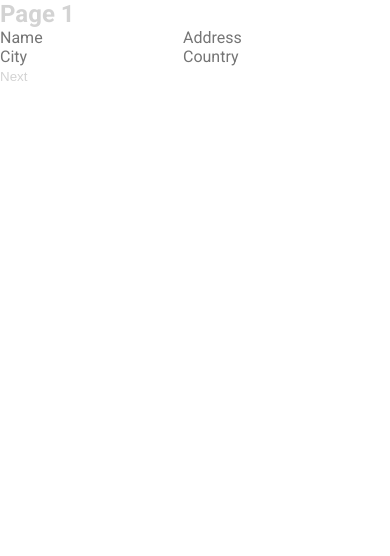
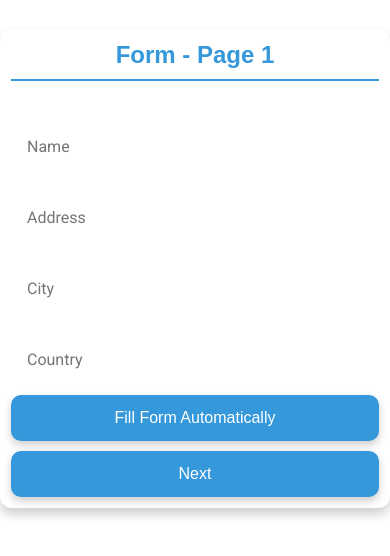
Before and after one commit to ankurhalder/autofeed-form-frontend, a React (Vite) app: page / in a window 390 px wide. Shown: the top 556 px of the page. Built offline with nearby package versions, Linux system fonts and the light colour scheme; no server answers; a web font is replaced by a local one.

Commit message:
chore: Update dependencies and add multi-page form functionality

```diff
--- a/package.json
+++ b/package.json
@@ -14,6 +14,7 @@
     "prop-types": "^15.8.1",
     "react": "^18.3.1",
     "react-dom": "^18.3.1",
+    "react-router-dom": "^6.26.0",
     "sass": "^1.77.8"
   },
   "devDependencies": {
--- a/pages/FormPage1.jsx
+++ b/pages/FormPage1.jsx
@@ -1,49 +1,84 @@
+import { useState } from "react";
 import PropTypes from "prop-types";
 
-const FormPage1 = ({ formData, setFormData, nextPage }) => {
-  const { name, address, city, country } = formData;
+const FormPage1 = ({ setPage }) => {
+  const [formData, setFormData] = useState({
+    name: "",
+    address: "",
+    city: "",
+    country: "",
+  });
+
+  const handleFetchData = async () => {
+    try {
+      const response = await fetch("/api/formData");
+      if (!response.ok) {
+        throw new Error("Network response was not ok");
+      }
+      const data = await response.json();
+      setFormData(data);
+    } catch (error) {
+      console.error("Error fetching form data:", error);
+    }
+  };
+
+  const handleInputChange = (e) => {
+    const { name, value } = e.target;
+    setFormData((prevData) => ({
+      ...prevData,
+      [name]: value,
+    }));
+  };
+
+  const handleNextPage = () => {
+    setPage(2);
+  };
 
   return (
     <div className="form-container">
-      <h2>Page 1</h2>
+      <h2>Form - Page 1</h2>
+      <form>
         <input
           type="text"
+          name="name"
+          value={formData.name}
+          onChange={handleInputChange}
           placeholder="Name"
-        value={name}
-        onChange={(e) => setFormData({ ...formData, name: e.target.value })}
         />
         <input
           type="text"
+          name="address"
+          value={formData.address}
+          onChange={handleInputChange}
           placeholder="Address"
-        value={address}
-        onChange={(e) => setFormData({ ...formData, address: e.target.value })}
         />
         <input
           type="text"
+          name="city"
+          value={formData.city}
+          onChange={handleInputChange}
           placeholder="City"
-        value={city}
-        onChange={(e) => setFormData({ ...formData, city: e.target.value })}
         />
         <input
           type="text"
+          name="country"
+          value={formData.country}
+          onChange={handleInputChange}
           placeholder="Country"
-        value={country}
-        onChange={(e) => setFormData({ ...formData, country: e.target.value })}
         />
-      <button onClick={nextPage}>Next</button>
+        <button type="button" onClick={handleFetchData}>
+          Fill Form Automatically
+        </button>
+        <button type="button" onClick={handleNextPage}>
+          Next
+        </button>
+      </form>
     </div>
   );
 };
 
 FormPage1.propTypes = {
-  formData: PropTypes.shape({
-    name: PropTypes.string.isRequired,
-    address: PropTypes.string.isRequired,
-    city: PropTypes.string.isRequired,
-    country: PropTypes.string.isRequired,
-  }).isRequired,
-  setFormData: PropTypes.func.isRequired,
-  nextPage: PropTypes.func.isRequired,
+  setPage: PropTypes.func.isRequired,
 };
 
 export default FormPage1;
--- a/pages/FormPage2.jsx
+++ b/pages/FormPage2.jsx
@@ -1,43 +1,76 @@
+import { useState } from "react";
 import PropTypes from "prop-types";
-const FormPage2 = ({ formData, setFormData, previousPage, submitForm }) => {
-  const { goods, color, weight } = formData;
+
+const FormPage2 = ({ setPage }) => {
+  const [formData, setFormData] = useState({
+    goods: "",
+    color: "",
+    weight: "",
+  });
+
+  const handleFetchData = async () => {
+    try {
+      const response = await fetch("/api/formData");
+      if (!response.ok) {
+        throw new Error("Network response was not ok");
+      }
+      const data = await response.json();
+      setFormData(data);
+    } catch (error) {
+      console.error("Error fetching form data:", error);
+    }
+  };
+
+  const handleInputChange = (e) => {
+    const { name, value } = e.target;
+    setFormData((prevData) => ({
+      ...prevData,
+      [name]: value,
+    }));
+  };
+
+  const handlePreviousPage = () => {
+    setPage(1);
+  };
 
   return (
     <div className="form-container">
-      <h2>Page 2</h2>
+      <h2>Form - Page 2</h2>
+      <form>
         <input
           type="text"
+          name="goods"
+          value={formData.goods}
+          onChange={handleInputChange}
           placeholder="Goods"
-        value={goods}
-        onChange={(e) => setFormData({ ...formData, goods: e.target.value })}
         />
         <input
           type="text"
+          name="color"
+          value={formData.color}
+          onChange={handleInputChange}
           placeholder="Color"
-        value={color}
-        onChange={(e) => setFormData({ ...formData, color: e.target.value })}
         />
         <input
           type="number"
+          name="weight"
+          value={formData.weight}
+          onChange={handleInputChange}
           placeholder="Weight"
-        value={weight}
-        onChange={(e) => setFormData({ ...formData, weight: e.target.value })}
         />
-      <button onClick={previousPage}>Back</button>
-      <button onClick={submitForm}>Submit</button>
+        <button type="button" onClick={handleFetchData}>
+          Fill Form Automatically
+        </button>
+        <button type="button" onClick={handlePreviousPage}>
+          Previous
+        </button>
+      </form>
     </div>
   );
 };
 
 FormPage2.propTypes = {
-  formData: PropTypes.shape({
-    goods: PropTypes.string.isRequired,
-    color: PropTypes.string.isRequired,
-    weight: PropTypes.number.isRequired,
-  }).isRequired,
-  setFormData: PropTypes.func.isRequired,
-  previousPage: PropTypes.func.isRequired,
-  submitForm: PropTypes.func.isRequired,
+  setPage: PropTypes.func.isRequired,
 };
 
 export default FormPage2;
--- a/src/App.jsx
+++ b/src/App.jsx
@@ -1,60 +1,18 @@
-import { useState, useEffect } from "react";
+import { useState } from "react";
+
 import { FormPage1, FormPage2 } from "../pages";
 
 const App = () => {
-  const [formData, setFormData] = useState({
-    name: "",
-    address: "",
-    city: "",
-    country: "",
-    goods: "",
-    color: "",
-    weight: "",
-  });
+  const [currentPage, setCurrentPage] = useState(1);
 
-  const [page, setPage] = useState(1);
-
-  useEffect(() => {
-    const fetchData = async () => {
-      const response = await fetch("http://localhost:5000/api/formdata");
-      const data = await response.json();
-      setFormData(data);
-    };
-
-    fetchData();
-  }, []);
-
-  const nextPage = () => setPage(page + 1);
-  const previousPage = () => setPage(page - 1);
-
-  const submitForm = async () => {
-    await fetch("http://localhost:5000/api/formdata", {
-      method: "POST",
-      headers: {
-        "Content-Type": "application/json",
-      },
-      body: JSON.stringify(formData),
-    });
-    alert("Form submitted successfully!");
+  const handlePageChange = (page) => {
+    setCurrentPage(page);
   };
 
   return (
-    <div>
-      {page === 1 && (
-        <FormPage1
-          formData={formData}
-          setFormData={setFormData}
-          nextPage={nextPage}
-        />
-      )}
-      {page === 2 && (
-        <FormPage2
-          formData={formData}
-          setFormData={setFormData}
-          previousPage={previousPage}
-          submitForm={submitForm}
-        />
-      )}
+    <div className="app-container">
+      {currentPage === 1 && <FormPage1 setPage={handlePageChange} />}
+      {currentPage === 2 && <FormPage2 setPage={handlePageChange} />}
     </div>
   );
 };
--- /dev/null
+++ b/styles/pages/_app.scss
@@ -0,0 +1,163 @@
+.form-container {
+  width: 100%;
+  max-width: 500px;
+  margin: 60px auto;
+  background: rgba(255, 255, 255, 0.1); /* Semi-transparent white */
+  padding: 30px;
+  border-radius: 12px;
+  box-shadow: 0 6px 12px rgba(0, 0, 0, 0.2); /* Subtle shadow */
+  backdrop-filter: blur(10px); /* Frosted glass effect */
+  border: 1px solid rgba(255, 255, 255, 0.2); /* Light border for glass effect */
+  position: relative; /* Ensure the container is positioned correctly */
+  z-index: 1; /* Ensure the container is above the background image */
+
+  h2 {
+    color: #3498db;
+    font-family: "Arial", sans-serif;
+    margin-bottom: 30px;
+    text-align: center;
+    font-size: 24px;
+    border-bottom: 2px solid #3498db;
+    padding-bottom: 10px;
+    position: relative; /* To ensure the heading is above the background image */
+    z-index: 2;
+  }
+
+  form {
+    display: flex;
+    flex-direction: column;
+
+    input[type="text"],
+    input[type="number"] {
+      width: 100%;
+      padding: 14px;
+      margin: 10px 0;
+      border: 2px solid rgba(255, 255, 255, 0.3); /* Light border for consistency */
+      border-radius: 10px;
+      font-size: 16px;
+      color: #333;
+      background: rgba(
+        255,
+        255,
+        255,
+        0.2
+      ); /* Slightly transparent background */
+      transition: all 0.3s ease-in-out;
+      position: relative; /* Ensure inputs are above the background image */
+      z-index: 2;
+
+      &:focus {
+        border-color: #3498db;
+        background: rgba(255, 255, 255, 0.3); /* Change background on focus */
+        outline: none;
+        box-shadow: 0 0 5px rgba(0, 0, 0, 0.2);
+      }
+    }
+
+    button {
+      width: 100%;
+      padding: 14px;
+      background-color: #3498db;
+      color: #ffffff;
+      border: none;
+      border-radius: 10px;
+      font-size: 16px;
+      cursor: pointer;
+      transition: all 0.3s ease-in-out;
+      box-shadow: 0 4px 8px rgba(0, 0, 0, 0.2);
+      position: relative; /* Ensure buttons are above the background image */
+      z-index: 2;
+
+      &:hover {
+        background-color: #2980b9;
+        box-shadow: 0 6px 12px rgba(0, 0, 0, 0.3);
+      }
+
+      &:active {
+        background-color: #1f5a8a;
+        box-shadow: 0 2px 6px rgba(0, 0, 0, 0.2);
+      }
+
+      &:not(:last-child) {
+        margin-bottom: 10px;
+      }
+    }
+  }
+}
+
+// Responsive styles
+@media (max-width: 1566px) {
+  .form-container {
+    max-width: 450px;
+  }
+}
+
+@media (max-width: 1366px) {
+  .form-container {
+    max-width: 400px;
+  }
+}
+
+@media (max-width: 1000px) {
+  .form-container {
+    max-width: 350px;
+    padding: 20px;
+  }
+
+  input[type="text"],
+  input[type="number"],
+  button {
+    font-size: 14px;
+    padding: 12px;
+  }
+}
+
+@media (max-width: 768px) {
+  .form-container {
+    max-width: 300px;
+    margin: 30px auto;
+    padding: 15px;
+  }
+
+  input[type="text"],
+  input[type="number"],
+  button {
+    font-size: 12px;
+    padding: 10px;
+  }
+}
+
+@media (max-width: 550px) {
+  .form-container {
+    max-width: 100%;
+    padding: 10px;
+  }
+
+  input[type="text"],
+  input[type="number"],
+  button {
+    font-size: 10px;
+    padding: 8px;
+  }
+}
+
+@media (max-width: 360px) {
+  .form-container {
+    padding: 5px;
+  }
+
+  input[type="text"],
+  input[type="number"],
+  button {
+    font-size: 8px;
+    padding: 6px;
+  }
+}
+
+// Landscape mode adjustments
+@media (orientation: landscape) {
+  .form-container {
+    margin: 20px auto;
+    padding: 20px;
+  }
+}
--- a/styles/pages/_manifest.scss
+++ b/styles/pages/_manifest.scss
@@ -0,0 +1 @@
+@import "app";
```
Also changed, not shown: styles/pages/_page1.scss (added), styles/pages/_page2.scss (added), 1 other file (tests, documents, lock files or other folders). Lines whose indentation alone changed are shown as unchanged.
